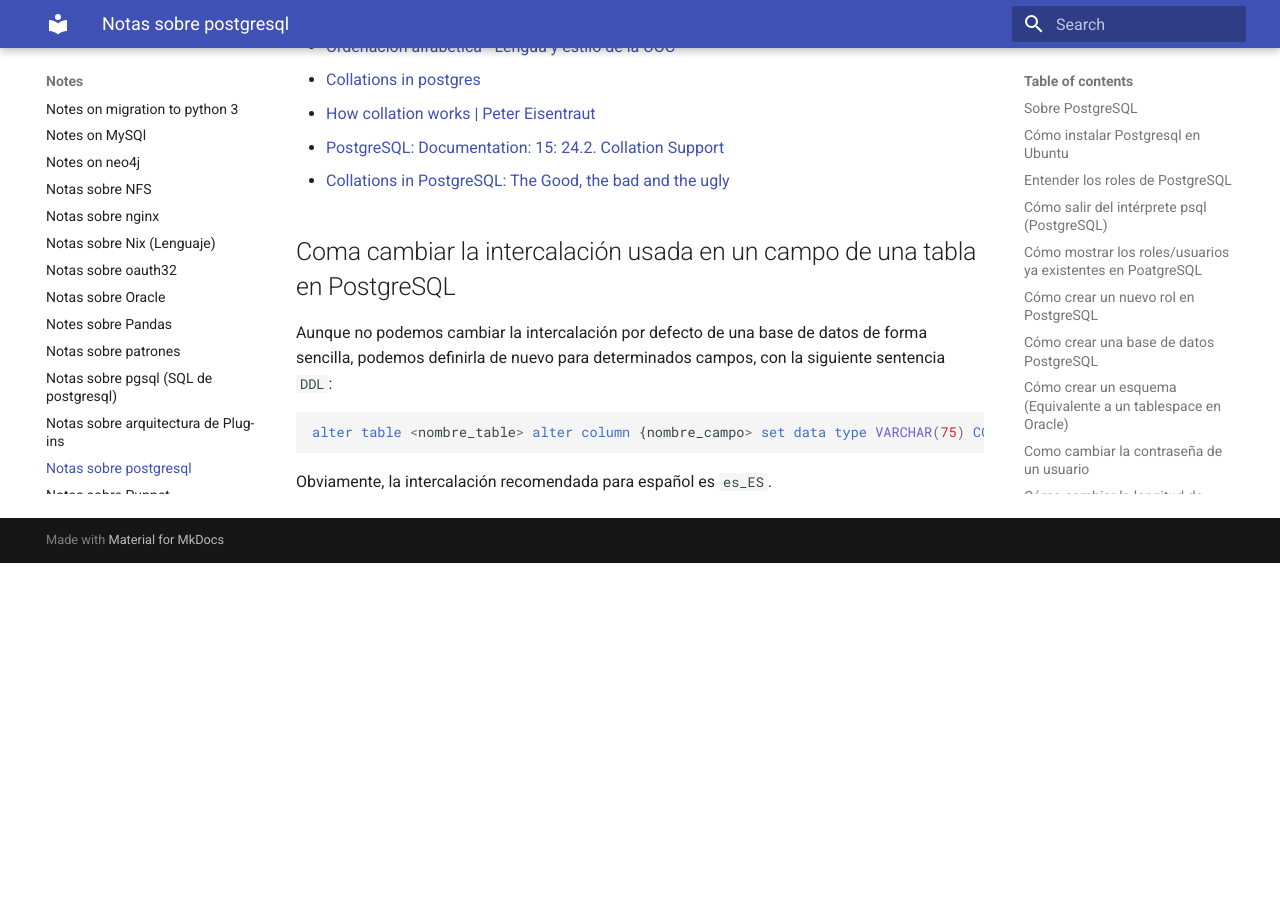
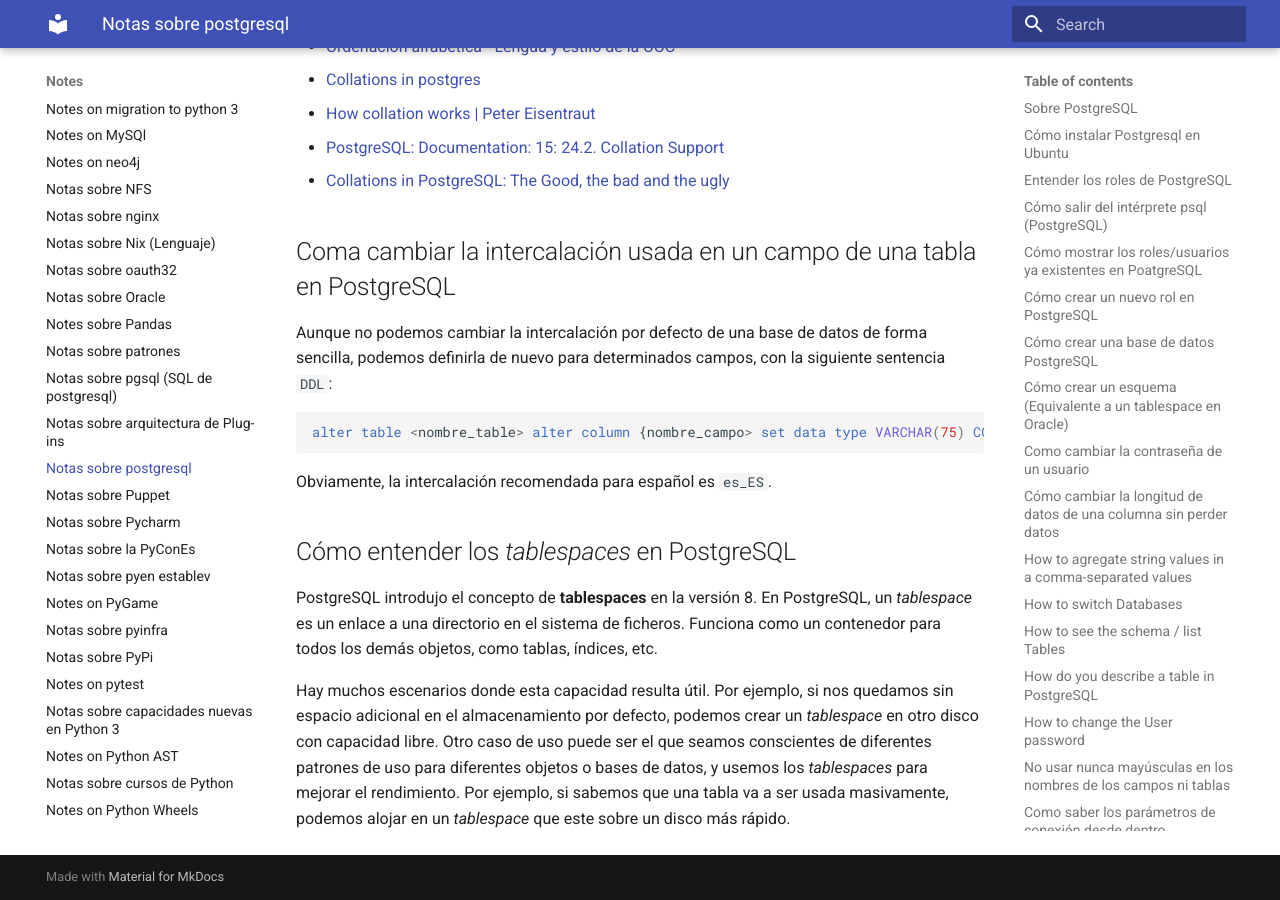
Before and after one commit to euribates/notes, an MkDocs documentation site: the page built from docs/notes-on-postgresql.md, in a window 1280 px wide and 900 px high, scrolled down 11184 px. Built offline with MkDocs 1.6.1 and Material for MkDocs 9.7.7, drawn with Linux system fonts in a browser that asks for light colours; before the commit the page ends 11747 px from its top, so only the background shows below that.

Commit message:
Cómo entender los _tablespaces_ en PostgreSQL

````diff
--- a/docs/notes-on-postgresql.md
+++ b/docs/notes-on-postgresql.md
@@ -594,3 +594,18 @@
 ```
 
 Obviamente, la intercalación recomendada para español es `es_ES`.
+
+## Cómo entender los _tablespaces_ en PostgreSQL
+
+PostgreSQL introdujo el concepto de **tablespaces** en la versión 8. En
+PostgreSQL, un _tablespace_ es un enlace a una directorio en el sistema de
+ficheros. Funciona como un contenedor para todos los demás objetos, como tablas,
+índices, etc.
+
+Hay muchos escenarios donde esta capacidad resulta útil. Por ejemplo, si nos
+quedamos sin espacio adicional en el almacenamiento por defecto, podemos crear
+un _tablespace_ en otro disco con capacidad libre. Otro caso de uso puede ser el
+que seamos conscientes de diferentes patrones de uso para diferentes objetos o
+bases de datos, y usemos los _tablespaces_ para mejorar el rendimiento. Por
+ejemplo, si sabemos que una tabla va a ser usada masivamente, podemos alojar en
+un _tablespace_ que este sobre un disco más rápido.
````
